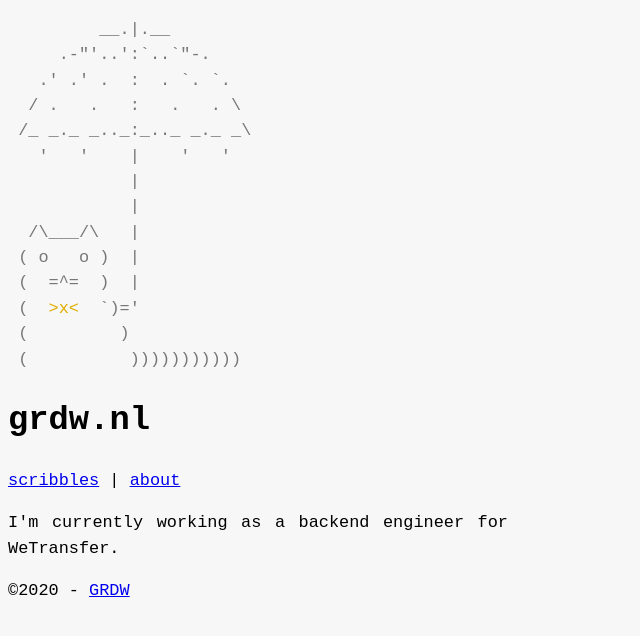
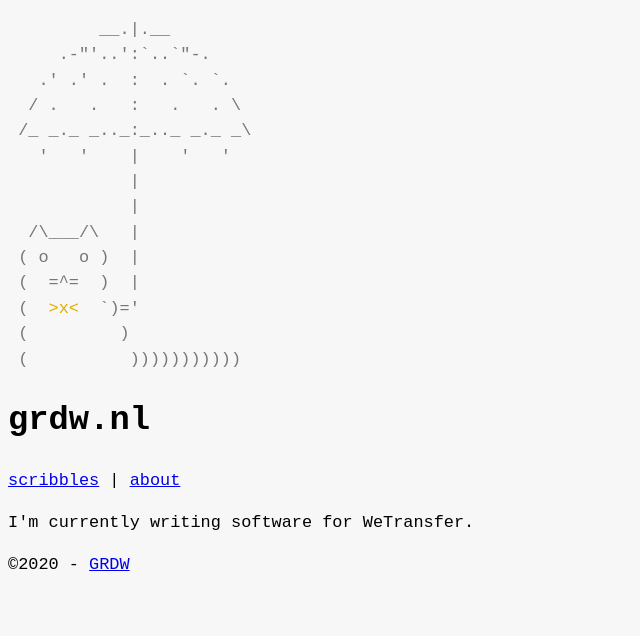
Before and after one commit to grdw/grdw, a Jekyll site: the page built from index.html, in a window 1280 px wide. Shown: the top 636 px of the page, without its empty margins (0-640 px from the left). Built offline with Jekyll 4.4.1, drawn with Linux system fonts in a browser that asks for light colours.

```diff
--- a/index.html
+++ b/index.html
@@ -23,5 +23,5 @@
   <a href="/about">about</a>
 </p>
 <p>
-  I'm currently working as a backend engineer for WeTransfer.
+  I'm currently writing software for WeTransfer.
 </p>
```
Also changed, not shown: 7 other files.
